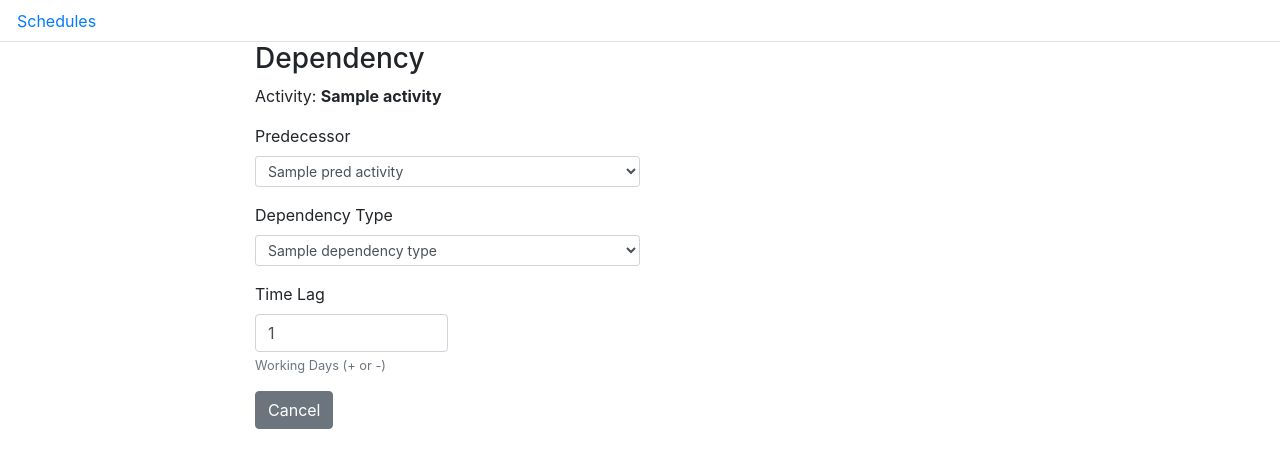
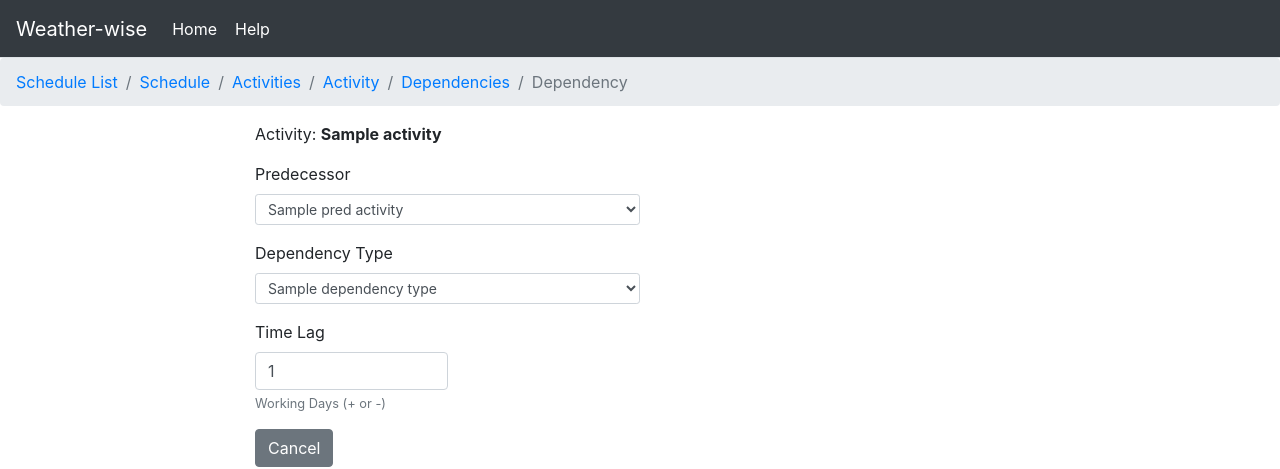
Before and after one commit to codeybear/weatherwise, a Django app: template schedule/templates/dependency/detail.html in a window 1280 px wide. Shown: the top 469 px of the page. Run offline with Django 3.2, Linux system fonts and the light colour scheme; the template is opened without the code that fills it: most values are stand-ins (such as "Sample title", 1, 10 or a date in 2020); some libraries are stand-ins or nearby versions.

Commit message:
Bootstrap navigation

```diff
--- a/schedule/templates/base.html
+++ b/schedule/templates/base.html
@@ -9,17 +9,34 @@
 </head>
 
 <body>
-    <div id="sidebar">
-        {% block sidebar %}
-        <ul class="nav nav-tabs navbar-inverse">
-            <li class="nav-item">
-                <a class="nav-link" href="/">Schedules</a>
-            </li>
-        </ul>
-        {% endblock %}
+    <div>
+        <!-- {% block navbar %} -->
+        <!-- {% endblock %} -->
+        <nav class="navbar navbar-expand-lg nav-tabs navbar-dark bg-dark">
+            <a title="Weather aware construction schedules" class="navbar-brand" href="#">Weather-wise</a>
+
+            <div class="collapse navbar-collapse" id="navbarNav">
+                <ul class="navbar-nav">
+                    <li class="nav-item active">
+                        <a class="nav-link" href="/">Home<span class="sr-only">(current)</span></a>
+                    </li>
+                    <li class="nav-item active">
+                        <a class="nav-link" href="#">Help<span class="sr-only">(current)</span></a>
+                    </li>
+                </ul>
+            </div>
+
+        </nav>
     </div>
 
     <div id="content">
+        <nav aria-label="breadcrumb">
+            <ol class="breadcrumb">
+                {% block breadcrumb %}
+                {% endblock %}
+            </ol>
+        </nav>
+
         {% block content %}{% endblock %}
     </div>
 
--- a/schedule/templates/dependency/detail.html
+++ b/schedule/templates/dependency/detail.html
@@ -1,13 +1,21 @@
 {% extends "base.html" %}
 
 {% block title %}Dependency Edit{% endblock %}
+
+{% block breadcrumb %}
+<li class="breadcrumb-item"><a href="/">Schedule List</a></li>
+<li class="breadcrumb-item"><a href="/schedule/{{scheduleId}}">Schedule</a></li>
+<li class="breadcrumb-item"><a href="/schedule/activity/{{scheduleId}}">Activities</a></li>
+<li class="breadcrumb-item"><a href="/schedule/activity/{{activityId}}/detail?schedule_id={{scheduleId}}">Activity</a></li>
+<li class="breadcrumb-item"><a href="/schedule/dependency/{{activityId}}?schedule_id={{scheduleId}}">Dependencies</a></li>
+<li class="breadcrumb-item active" aria-current="page">Dependency</li>
+{% endblock %}
 
 {% block content %}
 
 <div class="container">
     <form action="/schedule/dependency/{{dependency.Id}}/update" method="post" data-parsley-validate="">
         {% csrf_token %}
-        <h3>Dependency</h3>
 
         <input type="hidden" name="schedule_id" value="{{scheduleId}}" />
         <input type="hidden" name="activity_id" value="{{activityId}}" />
--- a/schedule/templates/report/stochasticindex.html
+++ b/schedule/templates/report/stochasticindex.html
@@ -1,6 +1,12 @@
 {% extends "base.html" %}
 
 {% block title %}Reporting{% endblock %}
+
+{% block breadcrumb %}
+<li class="breadcrumb-item"><a href="/">Schedule List</a></li>
+<li class="breadcrumb-item"><a href="/schedule/{{scheduleId}}">Schedule</a></li>
+<li class="breadcrumb-item active" aria-current="page">Stochastic Report</li>
+{% endblock %}
 
 {% block content %}
 
```
Also changed, not shown: schedule/templates/activity/detail.html (+7 -0 lines), schedule/templates/activity/index.html (+6 -4 lines), schedule/templates/dependency/index.html (+8 -3 lines), schedule/templates/location/index.html (+11 -3 lines), schedule/templates/report/daysindex.html (+6 -2 lines), schedule/templates/report/index.html (+10 -4 lines), schedule/templates/schedule/detail.html (+7 -3 lines), schedule/templates/schedule/index.html (+4 -3 lines).
